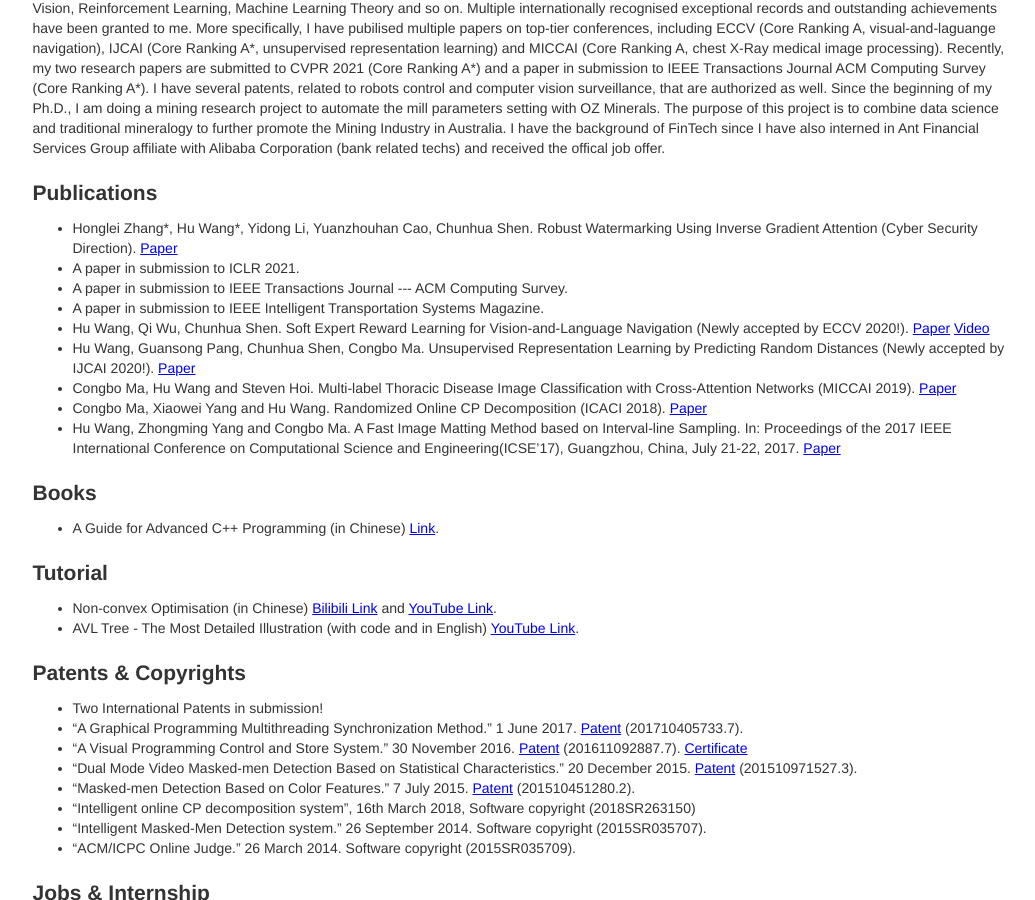
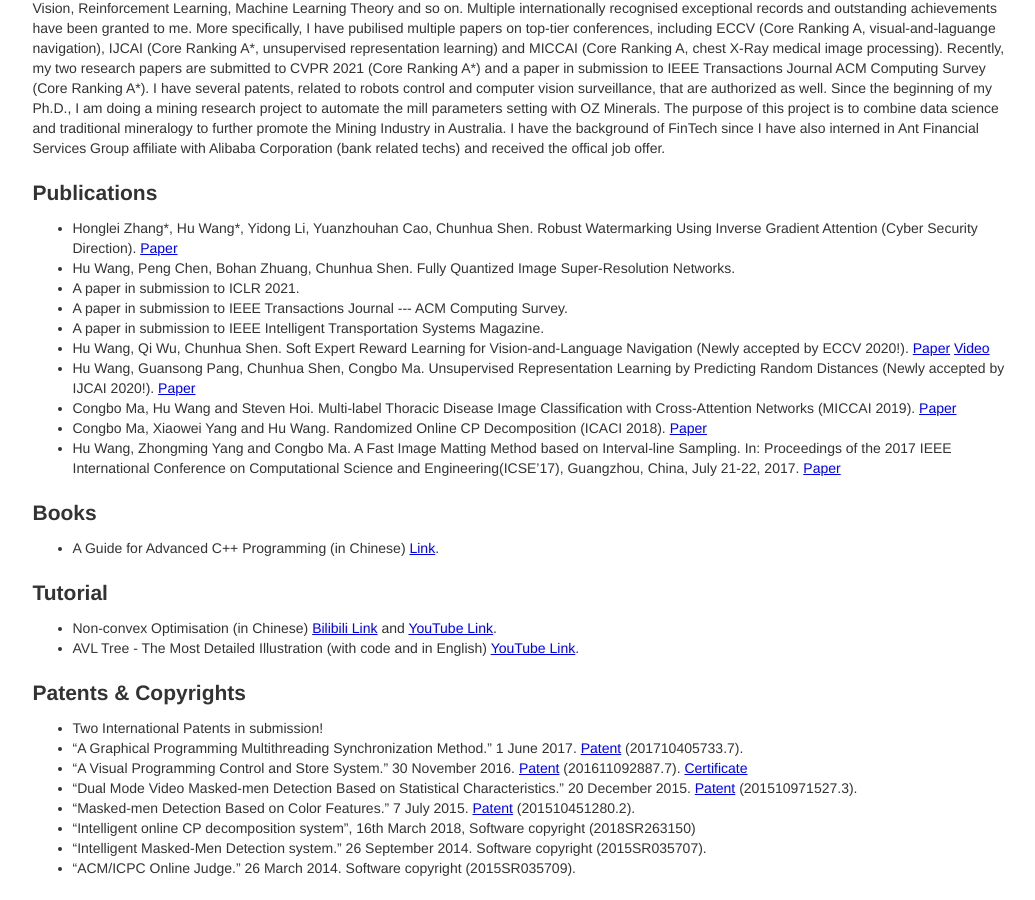
Before and after one commit to billhhh/whblog-omega, a Jekyll site: the page res/index.html, which Jekyll copies as it is, in a window 1280 px wide and 900 px high, scrolled down 352 px. Shown: the whole window, without its empty margins (120-1155 px from the left). Built offline with Jekyll 4.4.1, drawn with Linux system fonts in a browser that asks for light colours.

Commit message:
Update index.html

```diff
--- a/res/index.html
+++ b/res/index.html
@@ -58,6 +58,9 @@
         <ul>
 	  <li>
             Honglei Zhang*, Hu Wang*, Yidong Li, Yuanzhouhan Cao, Chunhua Shen. Robust Watermarking Using Inverse Gradient Attention (Cyber Security Direction). <a href = "https://arxiv.org/abs/2011.10850">Paper</a>
+          </li>
+	  <li>
+            Hu Wang, Peng Chen, Bohan Zhuang, Chunhua Shen. Fully Quantized Image Super-Resolution Networks.
           </li>
 	  <li>
             A paper in submission to ICLR 2021.
```
